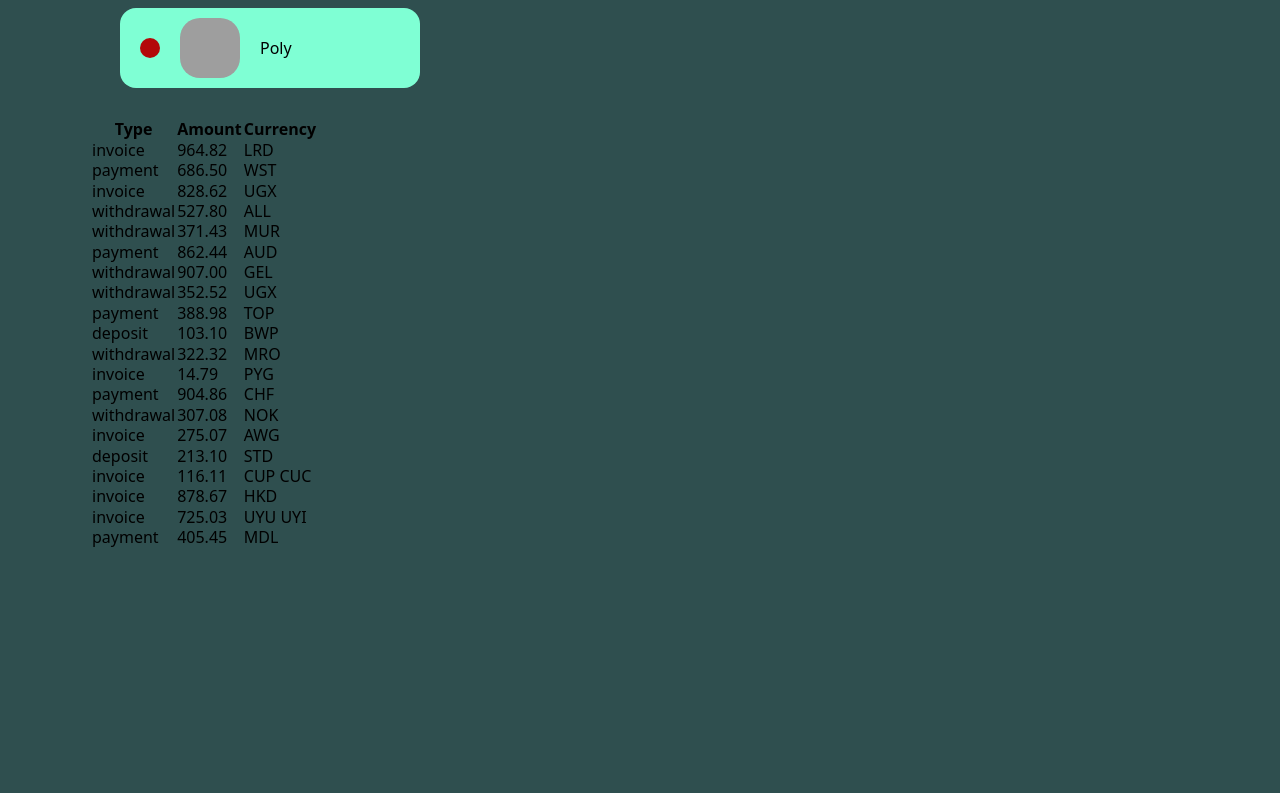
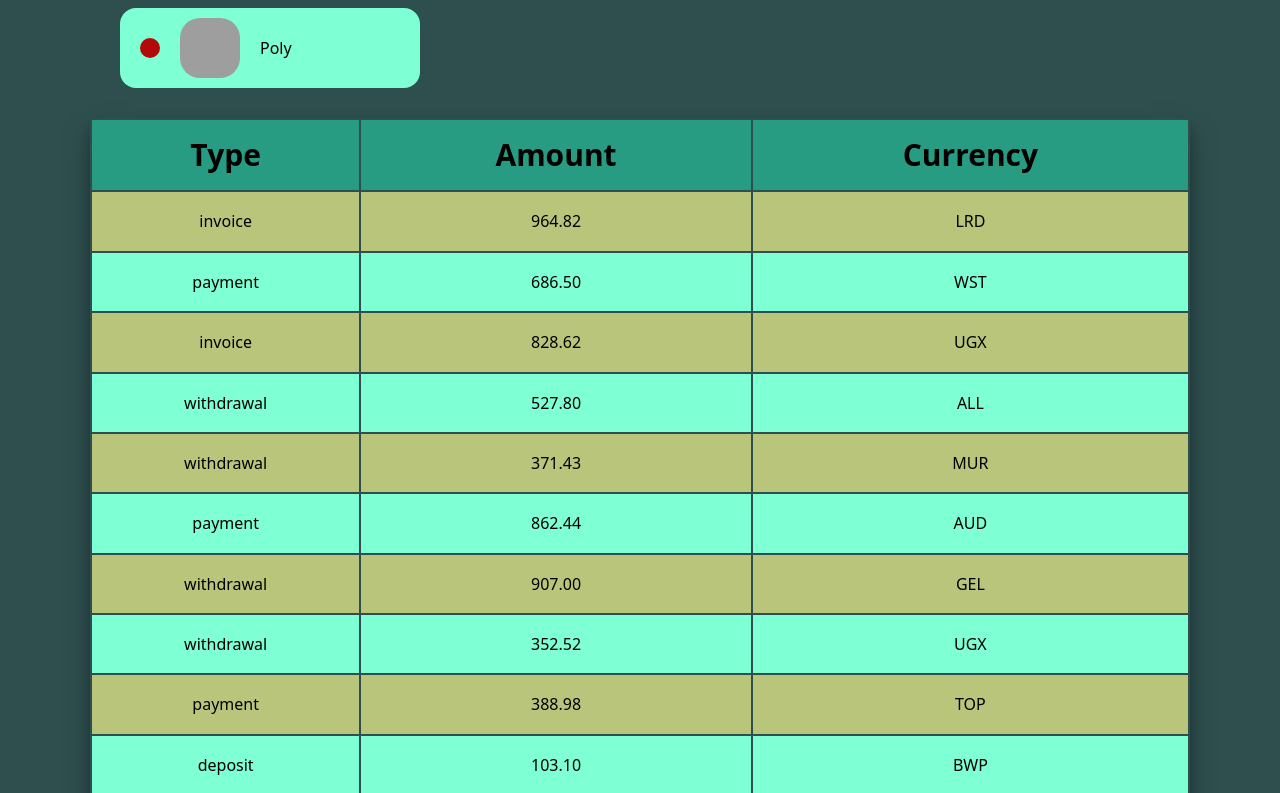
Before and after one commit to PavlenkoVolodymyr/goit-react-hw-01-components, a React (Create React App) app: page / in a window 1280 px wide. Shown: the part 887-1680 px from the top of the page. Before the commit the page ends 1466 px from the top, so only its background shows below. Built offline with nearby package versions, Linux system fonts and the light colour scheme; grey boxes are pictures that could not be loaded.

Commit message:
styles Transaction-history

```diff
--- a/src/components/FriendListItem/FriendListItem.module.scss
+++ b/src/components/FriendListItem/FriendListItem.module.scss
@@ -26,7 +26,6 @@
 }
 
 .text {
-  color: wheat;
   font-size: 20px;
 }
 
--- a/src/components/Transaction-history/Transaction-history.jsx
+++ b/src/components/Transaction-history/Transaction-history.jsx
@@ -1,23 +1,23 @@
 import PropTypes from 'prop-types';
-import s from './Transaction-history.module.sass';
+import s from './Transaction-history.module.scss';
 
 function TransactionHistory({ transactions }) {
   return (
-    <table>
-      <thead>
+    <table className={s.table}>
+      <thead className={s.thead}>
         <tr>
-          <th>Type</th>
-          <th>Amount</th>
-          <th>Currency</th>
+          <th className={s.line}>Type</th>
+          <th className={s.line}>Amount</th>
+          <th className={s.line}>Currency</th>
         </tr>
       </thead>
 
       <tbody>
         {transactions.map(el => (
           <tr key={el.id} className={s.row}>
-            <td>{el.type}</td>
-            <td>{el.amount}</td>
-            <td>{el.currency}</td>
+            <td className={s.line}>{el.type}</td>
+            <td className={s.line}>{el.amount}</td>
+            <td className={s.line}>{el.currency}</td>
           </tr>
         ))}
       </tbody>
--- /dev/null
+++ b/src/components/Transaction-history/Transaction-history.module.scss
@@ -0,0 +1,29 @@
+.table {
+  text-align: center;
+  width: 100%;
+  // background-color: aquamarine;
+  overflow: hidden;
+  box-shadow: 0 14px 28px rgba(0, 0, 0, 0.25), 0 10px 10px rgba(0, 0, 0, 0.22);
+}
+
+.line {
+  padding: 20px 0;
+}
+
+.thead {
+  background-color: rgb(40, 156, 131);
+  font-style: normal;
+  font-weight: bold;
+  font-size: 30px;
+  line-height: 100%;
+}
+
+.row:nth-child(n) {
+  background-color: rgb(186, 197, 124);
+  color: black;
+}
+
+.row:nth-child(2n) {
+  background-color: aquamarine;
+  color: black;
+}
```
Also changed, not shown: src/components/Transaction-history/Transaction-history.module.sass (deleted).
